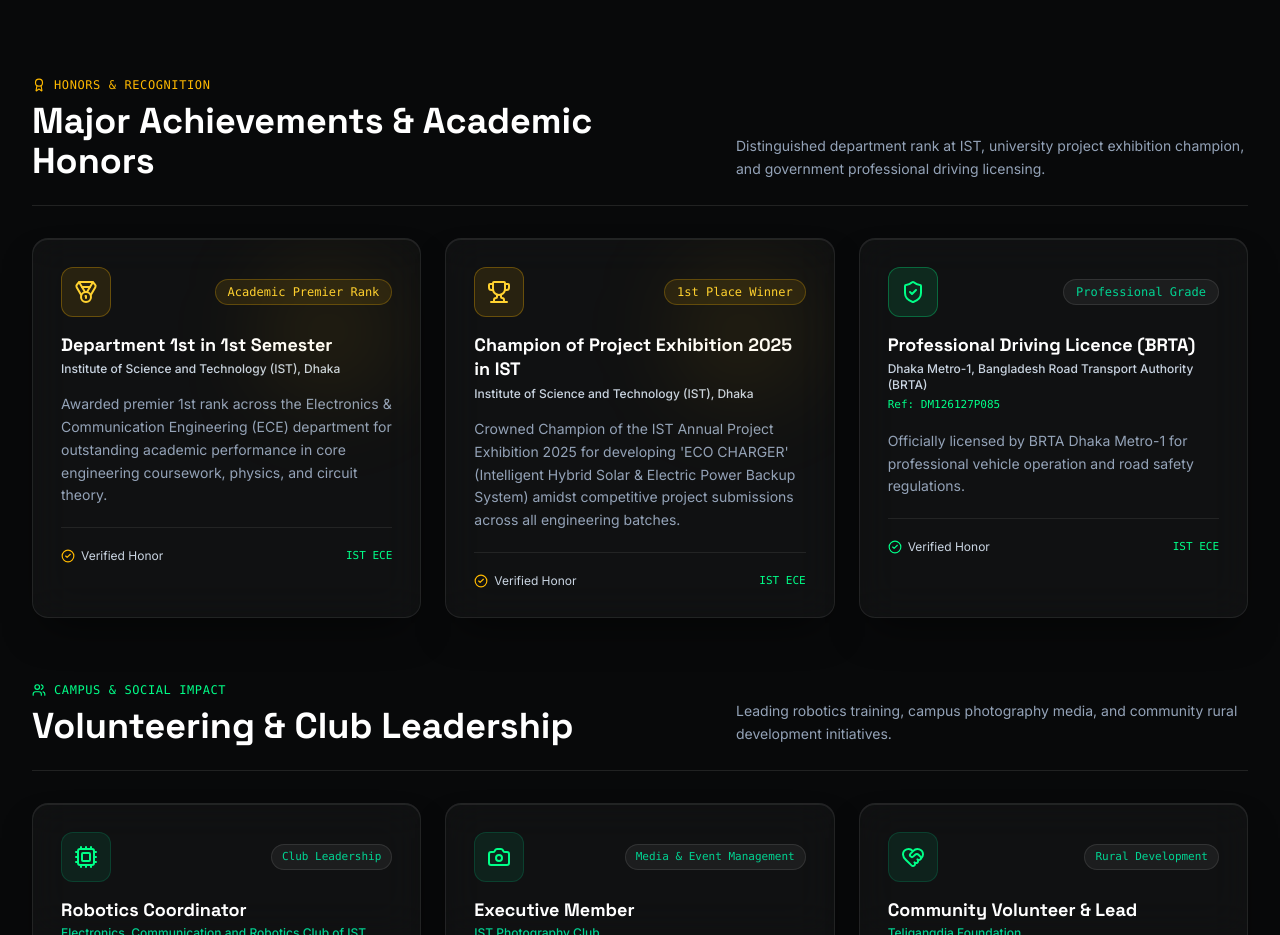
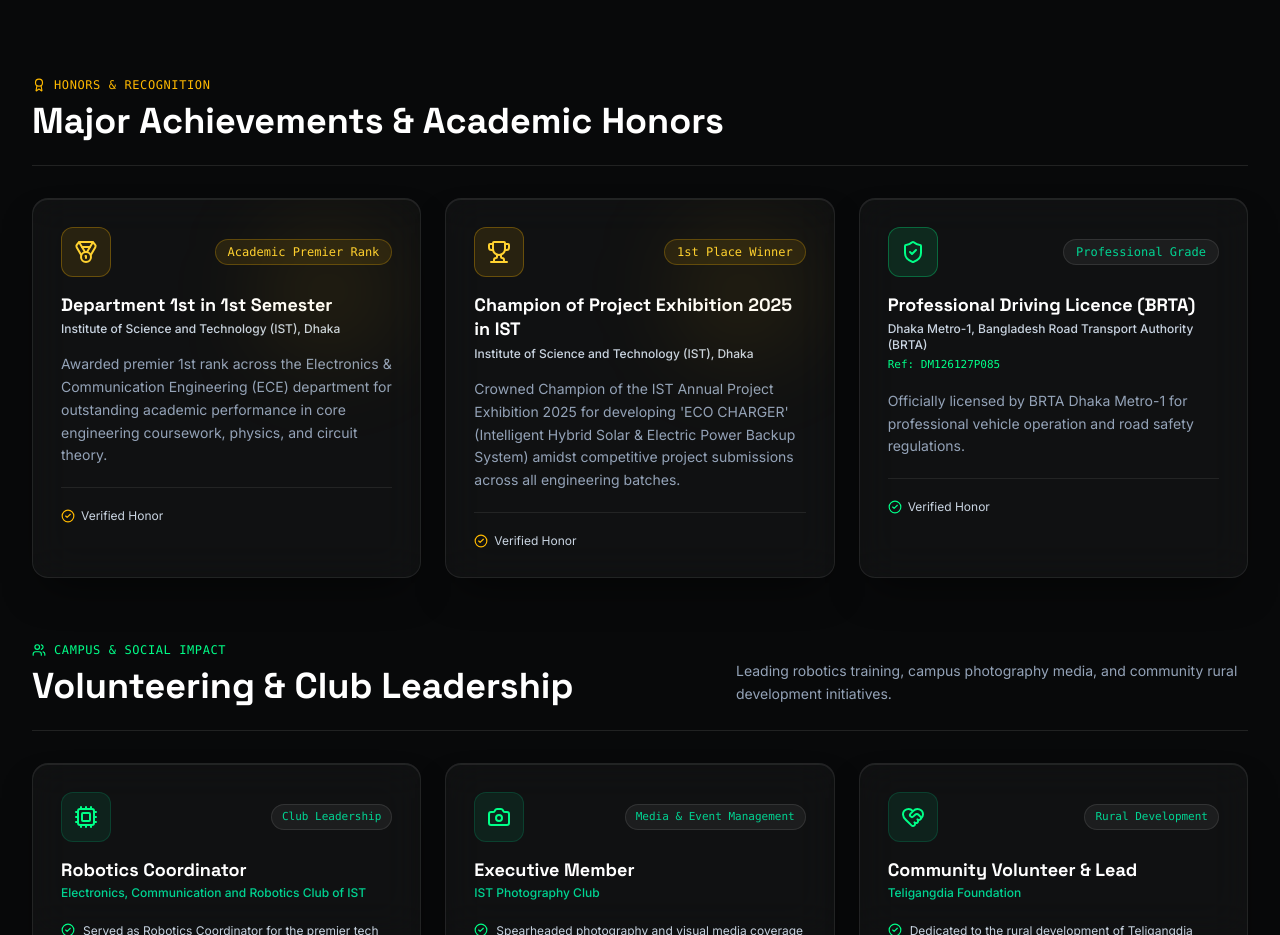
Before and after one commit to farjuu333/ece-portfolio, a Next.js app: page / in a window 1280 px wide. Shown: the part 5920-6855 px from the top of the page. Built offline with nearby package versions, Linux system fonts and the light colour scheme.

Commit message:
modify achievementsection

```diff
--- a/src/components/sections/AchievementsVolunteeringSection.tsx
+++ b/src/components/sections/AchievementsVolunteeringSection.tsx
@@ -50,9 +50,7 @@ export function AchievementsVolunteeringSection() {
               Major Achievements &amp; Academic Honors
             </h2>
           </div>
-          <p className="text-sm text-[#94A3B8] max-w-lg leading-relaxed">
-            Distinguished department rank at IST, university project exhibition champion, and government professional driving licensing.
-          </p>
+
         </motion.div>
 
         <div className="grid grid-cols-1 md:grid-cols-3 gap-6">
@@ -81,8 +79,7 @@ export function AchievementsVolunteeringSection() {
                   <div className="flex flex-col gap-4">
                     <div className="flex items-center justify-between">
                       <div
-                        className={`p-3 rounded-xl border ${
-                          isGold
+                        className={`p-3 rounded-xl border ${isGold
                           ? "bg-amber-400/10 border-amber-400/30 text-amber-300"
                           : "bg-[#00FF88]/10 border-[#00FF88]/30 text-[#00FF88]"
                           }`}
@@ -90,8 +87,7 @@ export function AchievementsVolunteeringSection() {
                         <Icon className="w-6 h-6" />
                       </div>
                       <span
-                        className={`text-xs font-mono px-3 py-1 rounded-full border ${
-                          isGold
+                        className={`text-xs font-mono px-3 py-1 rounded-full border ${isGold
                           ? "bg-amber-400/10 border-amber-400/25 text-amber-300"
                           : "bg-white/5 border-white/10 text-emerald-400"
                           }`}
@@ -122,13 +118,12 @@ export function AchievementsVolunteeringSection() {
                   <div className="pt-5 mt-5 border-t border-white/[0.08] flex items-center justify-between text-xs text-[#94A3B8]">
                     <span className="flex items-center gap-1.5 text-slate-300">
                       <CheckCircle2
-                        className={`w-3.5 h-3.5 ${
-                          isGold ? "text-amber-400" : "text-[#00FF88]"
+                        className={`w-3.5 h-3.5 ${isGold ? "text-amber-400" : "text-[#00FF88]"
                           }`}
                       />
                       Verified Honor
                     </span>
-                    <span className="font-mono text-[11px] text-[#00FF88]">IST ECE</span>
+
                   </div>
                 </GlassCard>
               </motion.div>
```
Lines whose indentation alone changed are shown as unchanged.
